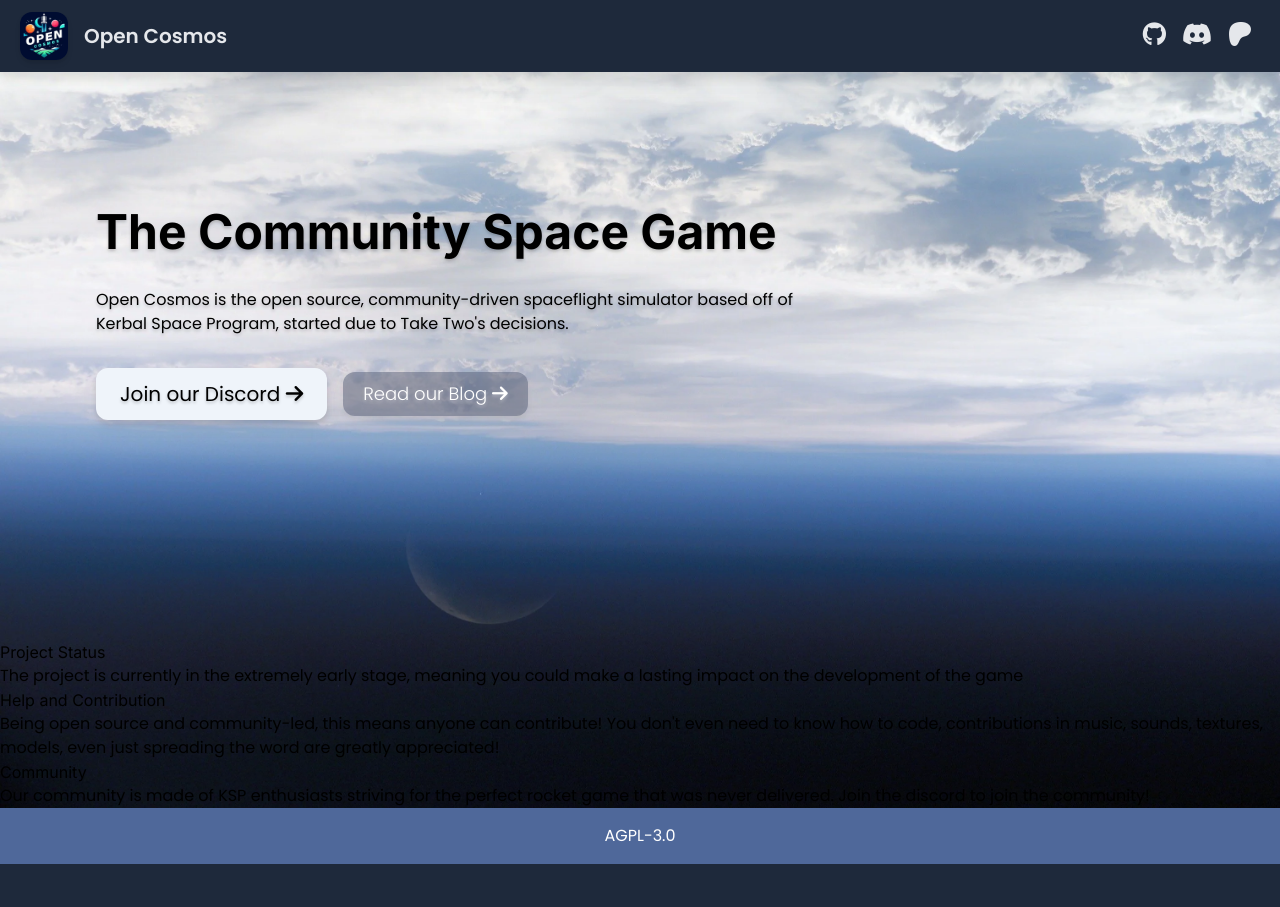
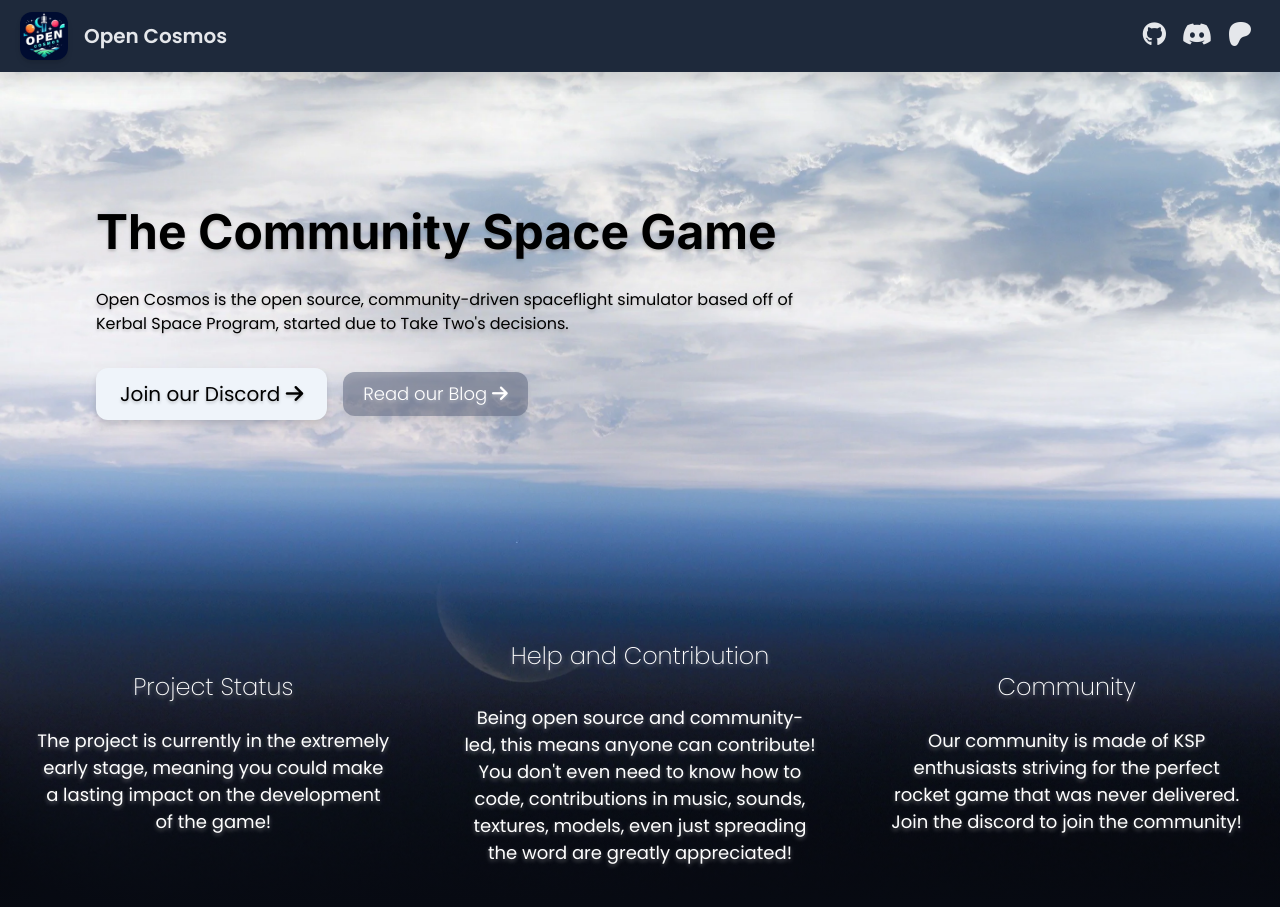
Before and after one commit to Leo-MathGuy/OC-Web, a Flask app: page / in a window 1280 px wide. Shown: the top 907 px of the page. Before the commit the page ends 864 px from the top, so only its background shows below. Run offline with Flask 3, Linux system fonts and the light colour scheme; some libraries are stand-ins or nearby versions.

Commit message:
Landing page fully finished as per design

```diff
--- a/tailwind.config.js
+++ b/tailwind.config.js
@@ -5,7 +5,7 @@
         extend: {
             colors: {
                 theme: {
-                    dark: "#05060F",
+                    dark: "#070a12",
                     light: "#F2F4F9",
                     blue: {
                         800: "#EFF4FA",
--- a/webapp/app.py
+++ b/webapp/app.py
@@ -39,7 +39,7 @@
 def favicon():
     return send_file(
         app.root_path + "/static/favicon.ico"
-    )  # Should be the ONLY manual static file
+    )  # Should be the ONLY manually made static file, TRUST!!!
 
 
 if __name__ == "__main__":
--- a/webapp/css/index.scss
+++ b/webapp/css/index.scss
@@ -3,12 +3,19 @@
 }
 
 .spaceOverlay {
-    background: url("/static/images/space1.webp");
+    background: linear-gradient(0deg, #070a12ff 0%, #070a1200 25%),
+        url("/static/images/space1.webp");
     background-position: 0% 25%;
 
     @media screen and (max-width: 767px) {
         background-position: 0% 0%;
     }
+}
+
+.starOverlay {
+    background: linear-gradient(180deg, #070a12ff 0%, #070a1200 75%),
+        url("/static/images/space2.webp");
+    background-position: center 70%;
 }
 
 a,
--- a/webapp/css/style.scss
+++ b/webapp/css/style.scss
@@ -4,9 +4,12 @@
     box-sizing: border-box;
 }
 
+/* Components */
+
 nav {
     position: fixed;
     top: 0;
+    z-index: 100;
 
     #icons {
         a {
@@ -41,3 +44,17 @@
         }
     }
 }
+
+/* General Styles */
+
+.light-text-shadow {
+    text-shadow: 0 2px 4px #ffffff5a;
+}
+
+.darker-text-shadow {
+    text-shadow: 0 2px 4px #0000004c;
+}
+
+.dark-text-shadow {
+    text-shadow: 0 2px 3px #00000040;
+}
--- a/webapp/static/css/index.css
+++ b/webapp/static/css/index.css
@@ -3,13 +3,18 @@
 }
 
 .spaceOverlay {
-  background: url("/static/images/space1.webp");
+  background: linear-gradient(0deg, #070a12 0%, rgba(7, 10, 18, 0) 25%), url("/static/images/space1.webp");
   background-position: 0% 25%;
 }
 @media screen and (max-width: 767px) {
   .spaceOverlay {
     background-position: 0% 0%;
   }
+}
+
+.starOverlay {
+  background: linear-gradient(180deg, #070a12 0%, rgba(7, 10, 18, 0) 75%), url("/static/images/space2.webp");
+  background-position: center 70%;
 }
 
 a,
--- a/webapp/static/css/style.css
+++ b/webapp/static/css/style.css
@@ -4,9 +4,11 @@
   box-sizing: border-box;
 }
 
+/* Components */
 nav {
   position: fixed;
   top: 0;
+  z-index: 100;
 }
 nav #icons a {
   display: flex;
@@ -31,4 +33,17 @@
   }
 }
 
+/* General Styles */
+.light-text-shadow {
+  text-shadow: 0 2px 4px rgba(255, 255, 255, 0.3529411765);
+}
+
+.darker-text-shadow {
+  text-shadow: 0 2px 4px rgba(0, 0, 0, 0.2980392157);
+}
+
+.dark-text-shadow {
+  text-shadow: 0 2px 3px rgba(0, 0, 0, 0.2509803922);
+}
+
 /*# sourceMappingURL=style.css.map */
--- a/webapp/static/css/tw.css
+++ b/webapp/static/css/tw.css
@@ -642,6 +682,18 @@
   row-gap: 1rem;
 }
 
+.gap-y-8 {
+  row-gap: 2rem;
+}
+
+.gap-y-12 {
+  row-gap: 3rem;
+}
+
+.rounded-md {
+  border-radius: 0.375rem;
+}
+
 .rounded-xl {
   border-radius: 0.75rem;
 }
@@ -668,7 +720,7 @@
 
 .bg-theme-dark {
   --tw-bg-opacity: 1;
-  background-color: rgb(5 6 15 / var(--tw-bg-opacity));
+  background-color: rgb(7 10 18 / var(--tw-bg-opacity));
 }
 
 .bg-opacity-50 {
@@ -709,8 +761,28 @@
   padding-bottom: 1rem;
 }
 
+.pb-12 {
+  padding-bottom: 3rem;
+}
+
 .pt-32 {
   padding-top: 8rem;
+}
+
+.pb-8 {
+  padding-bottom: 2rem;
+}
+
+.pt-0 {
+  padding-top: 0px;
+}
+
+.pt-12 {
+  padding-top: 3rem;
+}
+
+.pt-16 {
+  padding-top: 4rem;
 }
 
 .text-3xl {
@@ -792,12 +864,111 @@
   filter: var(--tw-blur) var(--tw-brightness) var(--tw-contrast) var(--tw-grayscale) var(--tw-hue-rotate) var(--tw-invert) var(--tw-saturate) var(--tw-sepia) var(--tw-drop-shadow);
 }
 
-.land_infoboxes {
+.land_infoboxes section {
+  display: flex;
+  width: 80%;
+  flex-direction: column;
+  align-items: center;
+  gap: 0.5rem;
+}
+
+@media (min-width: 768px) {
+  .land_infoboxes section {
+    width: 33.333333%;
+    gap: 1.5rem;
+  }
+}
+
+.land_infoboxes section.land_biggerbox {
+  gap: 0.75rem;
+}
+
+@media (min-width: 768px) {
+  .land_infoboxes section.land_biggerbox {
+    gap: 2rem;
+  }
+}
+
+.land_infoboxes h2 {
+  font-size: 1.5rem;
+  line-height: 2rem;
+  font-weight: 200;
+}
+
+@media (min-width: 768px) {
+  .land_infoboxes h2 {
+    font-size: 1.25rem;
+    line-height: 1.75rem;
+  }
+}
+
+@media (min-width: 1024px) {
+  .land_infoboxes h2 {
+    font-size: 1.5rem;
+    line-height: 2rem;
+  }
+}
+
+.land_infoboxes h2 {
+  font-family: "Poppins", sans-serif;
+}
+
+.land_infoboxes p {
+  text-align: center;
+}
+
+@media (min-width: 768px) {
+  .land_infoboxes p {
+    width: 83.333333%;
+    font-size: 1rem;
+    line-height: 1.5rem;
+  }
+}
+
+@media (min-width: 1024px) {
+  .land_infoboxes p {
+    font-size: 1.125rem;
+    line-height: 1.75rem;
+  }
+}
+
+.land_infoboxes p {
+  line-height: 150% !important;
+}
+
+.land_discord li {
+  font-size: 1.125rem;
+  line-height: 1.75rem;
+}
+
+@media (min-width: 1024px) {
+  .land_discord li {
+    font-size: 1.25rem;
+    line-height: 1.75rem;
+  }
+}
+
+@media (min-width: 640px) {
+  .sm\:w-1\/2 {
+    width: 50%;
+  }
 }
 
 @media (min-width: 768px) {
   .md\:hidden {
     display: none;
+  }
+
+  .md\:h-\[450px\] {
+    height: 450px;
+  }
+
+  .md\:w-\[300px\] {
+    width: 300px;
+  }
+
+  .md\:w-2\/5 {
+    width: 40%;
   }
 
   .md\:flex-row {
--- a/webapp/static/js/index.js
+++ b/webapp/static/js/index.js
@@ -48,7 +48,7 @@
 }
 
 titleTl.from(
-    $(".cta-buttons a").get(0),
+    $(".cta-button a").get(0),
     {
         duration: 1,
         opacity: 0,
@@ -59,7 +59,7 @@
 );
 
 titleTl.from(
-    $(".cta-buttons a").get(1),
+    $(".cta-button a").get(1),
     {
         duration: 1,
         opacity: 0,
--- a/webapp/templates/pages/index.html
+++ b/webapp/templates/pages/index.html
@@ -7,18 +7,15 @@
 {% endblock head %}
 
 {% block content %}
-<div class="!bg-cover spaceOverlay">
+<div class="!bg-cover spaceOverlay pb-12">
     <div class="h-[80vh]">
         <header class="lg:pt-52 pt-32 lg:m-0 mx-auto lg:pl-24 max-w-[80%] lg:max-w-[800px] hero">
             <h1 class="drop-shadow-textDark md:text-4xl lg:text-5xl m-0 text-3xl font-bold">
                 The Community <br class="md:hidden">Space Game
             </h1>
             <p class="drop-shadow-textDark test-md:text-2xl mt-8">
-                Open Cosmos is the open source, community-driven
-                spaceflight
-                simulator based off of
-                Kerbal Space Program,
-                started due to Take Two's decisions.
+                Open Cosmos is the open source, community-driven spaceflight simulator based off of Kerbal Space
+                Program, started due to Take Two's decisions.
             </p>
             <div class="gap-x-4 land_cta-buttons md:flex-row items-star md:items-center gap-y-4 flex flex-col mt-8">
                 <div class="cta-button">
@@ -38,27 +35,53 @@
             </div>
         </header>
     </div>
-    <article class="land_infoboxes">
+    <article class="land_infoboxes md:flex-row gap-y-8 flex flex-col items-center justify-around text-white">
         <section>
-            <h2>Project Status</h2>
-            <p>The project is currently in the extremely early stage, meaning you could make a lasting impact on the
-                development of the game</p>
+            <h2 class="light-text-shadow">Project Status</h2>
+            <p class="light-text-shadow">
+                The project is currently in the extremely early stage, meaning you could make a lasting impact on the
+                development of the game!
+            </p>
+        </section>
+        <section class="land_biggerbox">
+            <h2 class="light-text-shadow">Help and Contribution</h2>
+            <p class="light-text-shadow">
+                Being open source and community-led, this means anyone can contribute!
+                You don't even need to know how to code, contributions in music, sounds, textures, models, even just
+                spreading the word are greatly appreciated!
+            </p>
         </section>
         <section>
-            <h2>Help and Contribution</h2>
-            <p>Being open source and community-led, this means anyone can contribute!
-                You don't even need to know how to code, contributions in music, sounds, textures, models, even just
-                spreading the word are greatly appreciated!</p>
-        </section>
-        <section>
-            <h2>Community</h2>
-            <p>Our community is made of KSP enthusiasts striving for the perfect rocket game that was never delivered.
-                Join the discord to join the community!</p>
+            <h2 class="light-text-shadow">Community</h2>
+            <p class="light-text-shadow">
+                Our community is made of KSP enthusiasts striving for the perfect rocket game that was never delivered.
+                Join the discord to join the community!
+            </p>
         </section>
     </article>
 </div>
+<article
+    class="!bg-cover starOverlay h-[80vh] flex flex-col md:flex-row justify-around text-white items-center gap-y-12 land_discord pb-12 pt-16 md:pt-0">
+    <div class="md:w-2/5 w-5/6">
+        <p class="lg:text-2xl text-xl">
+            Join the Discord server to contribute to the project, get updates, or just chat about KSP!
+            <br /><br />
+            We have:
+        </p>
+        <ul class="mt-2 list-disc list-inside">
+            <li>Channels for every part of development</li>
+            <li>Welcoming community</li>
+            <li>Prototype channels</li>
+            <li>General chatting</li>
+        </ul>
+    </div>
+
+    <iframe src="https://discord.com/widget?id=1244471704055713842&theme=dark" allowtransparency="true" frameborder="0"
+        sandbox="allow-popups allow-popups-to-escape-sandbox allow-same-origin allow-scripts"
+        class="rounded-md lg:rounded-xl lg:w-[350px] lg:h-[600px] md:w-[300px] md:h-[450px] w-3/4 sm:w-1/2 h-[500px]"></iframe>
+</article>
 <footer class="bg-theme-blue-400 flex items-center justify-around py-4 text-white shadow-xl">
-    <p>AGPL-3.0</p>
+    <p>ANCL</p>
 </footer>
 {% endblock content %}
 
```
Also changed, not shown: other parts of webapp/static/css/tw.css (+65 -0 lines), webapp/css/tw.css (+22 -1 lines), 4 other files.
